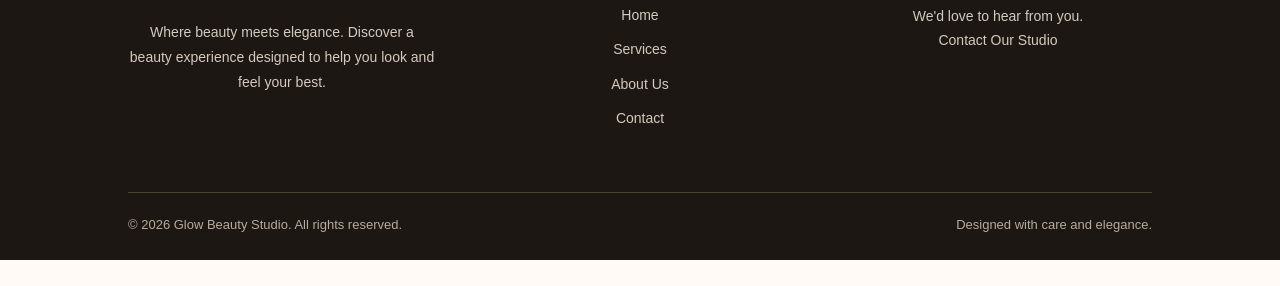
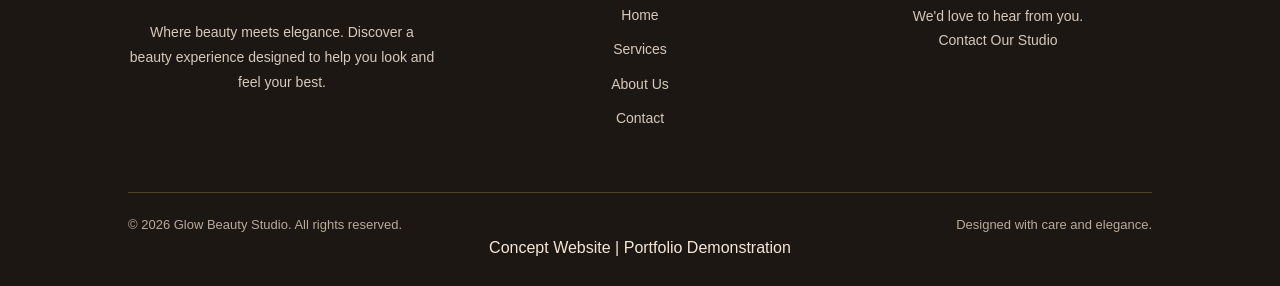
Before and after one commit to josephinead79-lab/glow-beauty-studio, a plain HTML site: page index.html in a window 1280 px wide. Shown: the part 5140-5426 px from the top of the page. Before the commit the page ends 5400 px from the top, so only its background shows below. Drawn offline with Linux system fonts and the light colour scheme.

Commit message:
Update index.html

```diff
--- a/index.html
+++ b/index.html
@@ -232,7 +232,9 @@
         <p>&copy; 2026 Glow Beauty Studio. All rights reserved.</p>
         <p>Designed with care and elegance.</p>
     </div>
-
+          <p class="demo-note">
+    Concept Website | Portfolio Demonstration
+</p>
 </footer>
 
 <script src="script.js"></script>
```
